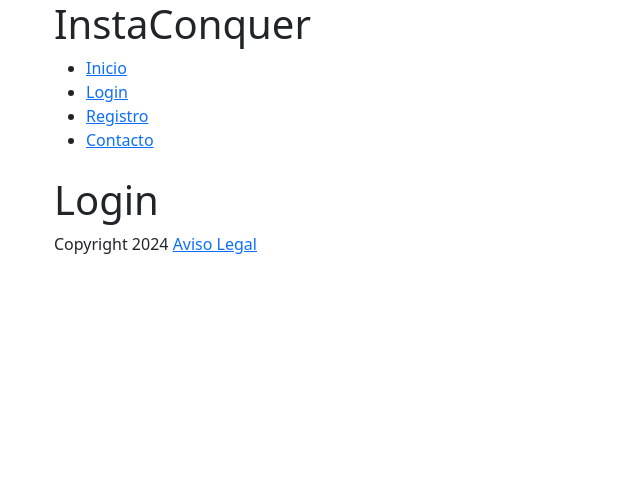
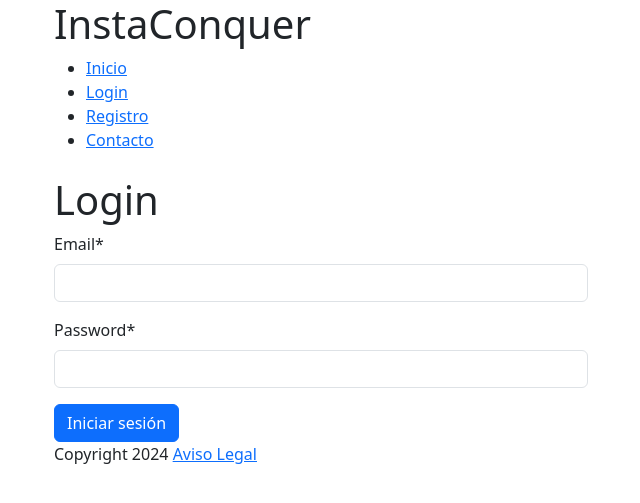
Before and after one commit to rjardi/django-instagram, a Django app: page /login/ in a window 1280 px wide. Shown: the top 503 px of the page, without its empty margins (40-680 px from the left). Run offline with Django 5.2, Linux system fonts and the light colour scheme; some libraries are stand-ins or nearby versions.

Commit message:
Login and logout add

```diff
--- a/instagram/forms.py
+++ b/instagram/forms.py
@@ -20,3 +20,7 @@ class RegistrationForm(forms.ModelForm):
                 user.save()
 
                 return user
+
+class LoginForm(forms.Form):
+        username = forms.CharField(label="Email")
+        password = forms.CharField(label="Password", widget=forms.PasswordInput())
--- a/instagram/templates/_includes/_header.html
+++ b/instagram/templates/_includes/_header.html
@@ -4,9 +4,14 @@
         <nav>
             <ul>
                 <li><a href="{% url "home" %}">Inicio</a></li>
-                <li><a href="{% url "login" %}">Login</a></li>
-                <li><a href="{% url "register" %}">Registro</a></li>
+                {% if not user.is_authenticated %}
+                    <li><a href="{% url "login" %}">Login</a></li>
+                    <li><a href="{% url "register" %}">Registro</a></li>
+                {% endif %}
                 <li><a href="{% url "contact" %}">Contacto</a></li>
+                {% if user.is_authenticated %}
+                <li><a href="{% url "logout" %}">Cerrar sesión</a></li>
+                {% endif %}
             </ul>
         </nav>
     </div>
--- a/instagram/templates/general/contact.html
+++ b/instagram/templates/general/contact.html
@@ -4,6 +4,7 @@
 
 {% block page_content %}
 <div class="container">
+    {% include '_includes/_messages.html' %}
     <h1>Contacto</h1>
 </div>
 {% endblock %}
--- a/instagram/templates/general/home.html
+++ b/instagram/templates/general/home.html
@@ -4,6 +4,7 @@
 
 {% block page_content %}
 <div class="container">
+    {% include '_includes/_messages.html' %}
     <h1>Homepage</h1>
     <p>Este es el contenido de la página home</p>
 </div>
--- a/instagram/templates/general/legal.html
+++ b/instagram/templates/general/legal.html
@@ -4,6 +4,7 @@
 
 {% block page_content %}
 <div class="container">
+    {% include '_includes/_messages.html' %}
     <h1>Aviso Legal</h1>
 </div>
 {% endblock %}
--- a/instagram/templates/general/login.html
+++ b/instagram/templates/general/login.html
@@ -1,4 +1,6 @@
 {% extends "general/layout.html" %}
+
+{% load crispy_forms_tags %}
 
 {% block head_title %} Bienvenido a nuestro InstaConquer {% endblock %}
 
@@ -7,5 +9,15 @@
 <div class="container">
     {% include '_includes/_messages.html' %}
     <h1>Login</h1>
+    <form action="" method="post">
+        {% csrf_token %}
+        <div class="row">
+            <div class="col-12 col-md-6">
+                {{ form.username|as_crispy_field }}
+                {{ form.password|as_crispy_field }}
+            </div>
+        </div>
+        <input type="submit" value="Iniciar sesión" class="btn btn-primary">
+    </form>
 </div>
 {% endblock %}
--- a/instagram/urls.py
+++ b/instagram/urls.py
@@ -17,15 +17,14 @@ Including another URLconf
 from django.contrib import admin
 from django.urls import path
 
-from .views import HomeView, LoginView, RegisterView, ContactView, LegalView
+from .views import HomeView, LoginView, RegisterView, ContactView, LegalView, logout_view
 
 urlpatterns = [
     path('', HomeView.as_view(),name='home'),
     path('login/', LoginView.as_view(),name='login'),
+    path('logout/', logout_view, name='logout'),
     path('register/', RegisterView.as_view(),name='register'),
     path('contact/', ContactView.as_view(),name='contact'),
     path('legal/', LegalView.as_view(),name='legal'),
     path('admin/', admin.site.urls)
-
-
-]
+    ]
--- a/instagram/views.py
+++ b/instagram/views.py
@@ -1,19 +1,40 @@
+from django.http import HttpResponseRedirect
 from django.shortcuts import render
 
-from django.urls import reverse_lazy
+from django.urls import reverse, reverse_lazy
 from django.views.generic import TemplateView
 from django.views.generic.edit import CreateView
 
 from django.contrib.auth.models import User
+from django.contrib.auth import login, authenticate, logout
 
-from instagram.forms import RegistrationForm
+from instagram.forms import LoginForm, RegistrationForm
 from django.contrib import messages
+
+from django.views.generic import FormView
+
 
 class HomeView(TemplateView) :
     template_name = "general/home.html"
 
-class LoginView(TemplateView):
+class LoginView(FormView):
     template_name = "general/login.html"
+    form_class= LoginForm
+
+    def form_valid(self, form):
+        usuario = form.cleaned_data.get('username')
+        password = form.cleaned_data.get('password')
+        user = authenticate(username=usuario, password=password)
+
+        if user is not None:
+            login(self.request, user)
+            messages.add_message(self.request, messages.SUCCESS, f'Bienvenido de nuevo {user.username}')
+            return HttpResponseRedirect(reverse('home'))
+
+        else:
+            messages.add_message(
+                self.request, messages.ERROR, 'Usuario no válido o contraseña no válida')
+            return super(LoginView, self).form_invalid(form)
 
 class RegisterView(CreateView) :
     template_name = "general/register.html"
@@ -30,3 +51,8 @@ class LegalView(TemplateView) :
 
 class ContactView(TemplateView) :
     template_name = "general/contact.html"
+
+def logout_view(request):
+    logout(request)
+    messages.add_message(request, messages.INFO, "Se ha cerrado sesión correctamente.")
+    return HttpResponseRedirect(reverse('home'))
```
